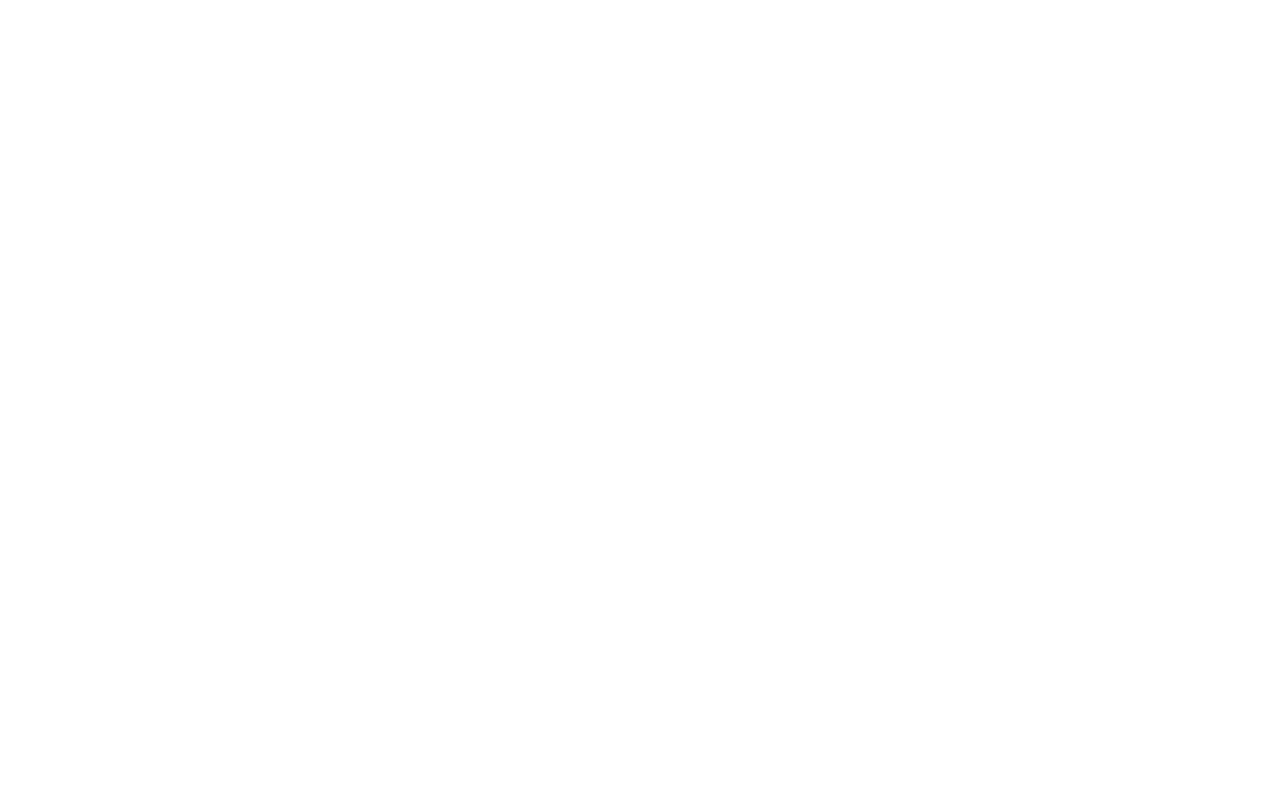
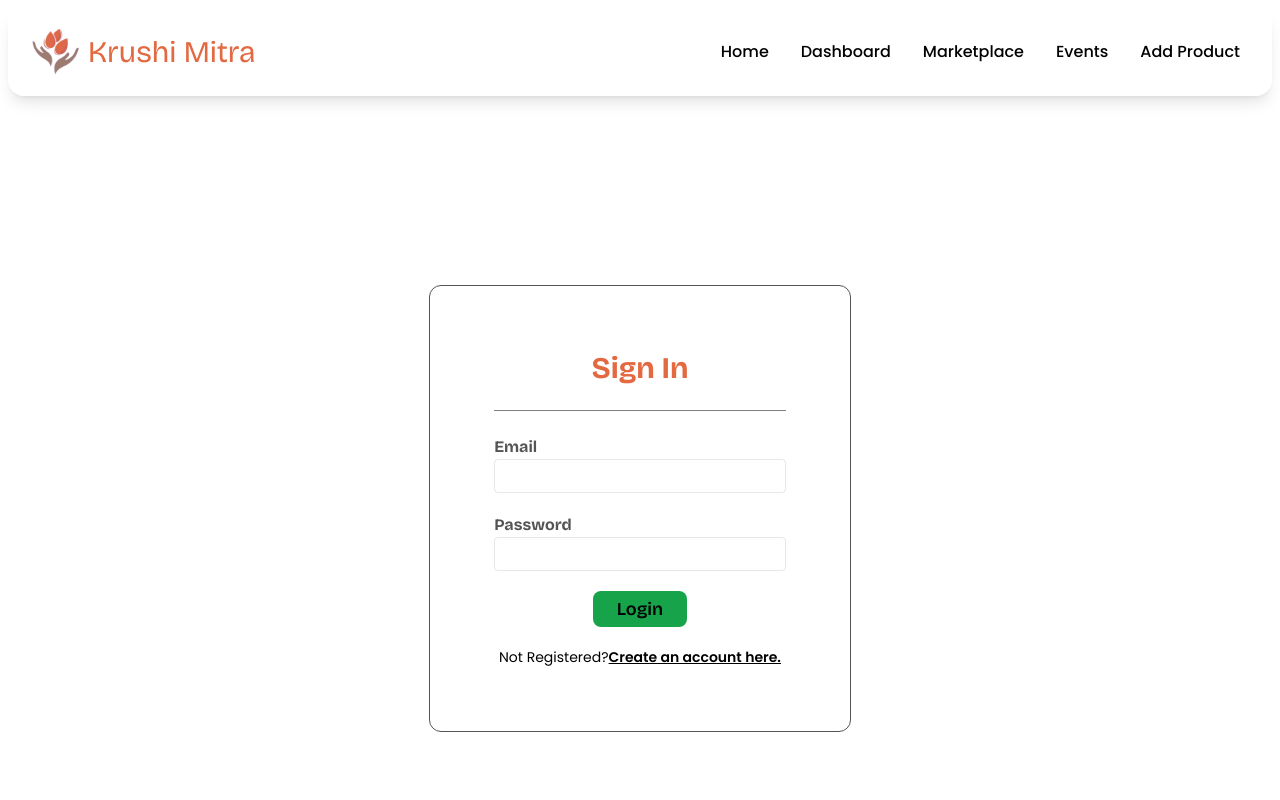
Before and after one commit to zkBOYss/Krushi-Mitra, a React (Vite) app in the folder frontend/: page /sign-in in a window 1280 px wide. Before the commit this address had no page. Shown: the top 800 px of the page. Built offline with nearby package versions, Linux system fonts and the light colour scheme; a web font is replaced by a local one.

Commit message:
Frontend: Sign In page

```diff
--- a/frontend/src/App.jsx
+++ b/frontend/src/App.jsx
@@ -3,6 +3,7 @@ import { Routes, Route, BrowserRouter } from 'react-router-dom'
 import Home from './pages/Home'
 import Register from './pages/Register'
 import Layout from './layout/layout'
+import SignIn from './pages/SignIn'
 
 
 function App() {
@@ -26,6 +27,14 @@ function App() {
             </Layout>
           }
         />
+        <Route
+          path="/sign-in"
+          element={
+            <Layout>
+              <SignIn />
+            </Layout>
+          }
+        />
       </Routes>
     </BrowserRouter>
   )
--- /dev/null
+++ b/frontend/src/pages/SignIn.jsx
@@ -0,0 +1,100 @@
+import { useForm } from "react-hook-form";
+import { Link, useNavigate } from "react-router-dom";
+
+const SignIn = () => {
+	const {
+		register,
+		handleSubmit,
+		formState: { errors },
+	} = useForm();
+
+	const navigate = useNavigate();
+
+	const onSubmit = handleSubmit(async (data) => {
+		const response = await fetch("http://localhost:5000/api/auth/login", {
+			method: "POST",
+			credentials: "include",
+			headers: {
+				"Content-Type": "application/json",
+			},
+			body: JSON.stringify(data),
+		});
+		const body = await response.json();
+
+		if (!response) {
+			alert(body.message);
+			throw new Error(body.message);
+		} else {
+			alert("Login Success!");
+			navigate("/");
+			window.location.reload();
+		}
+		return body;
+	});
+
+	return (
+		<div className="h-screen flex items-center ">
+			<div></div>
+			<form
+				className="flex flex-col gap-5 max-w-md mx-auto border border-lightgray shadow- p-16 rounded-xl"
+				onSubmit={onSubmit}
+			>
+				<h2 className="text-3xl text-lightred font-bold font-grotesk mx-auto">Sign In</h2>
+				{/* Seprator */}
+				<div className="h-px my-1 bg-black bg-opacity-50 border-0 w-full">
+				</div>
+				<label className="text-lightgray font-grotesk text-md font-bold flex-1">
+					Email
+					<input
+						type="email"
+						className="border rounded w-full py-1 px-2 font-normal"
+						{...register("email", {
+							required: "Field is required",
+						})}
+					/>
+					{errors.email && (
+						<span className="text-red-500 text-sm">
+							{errors.email.message}
+						</span>
+					)}
+				</label>
+				<label className="text-lightgray font-grotesk text-md font-bold flex-1">
+					Password
+					<input
+						type="password"
+						className="border rounded w-full py-1 px-2 font-normal"
+						{...register("password", {
+							required: "Field is required",
+							minLength: {
+								value: 6,
+								message: "Password must be atleast 6 characters",
+							},
+						})}
+					/>
+					{errors.password && (
+						<span className="text-red-500 text-sm">
+							{errors.password.message}
+						</span>
+					)}
+				</label>
+				<span className="flex mx-auto">
+					<button
+						type="submit"
+						className="text-lg bg-green-600 py-1 px-6 text-black font-semibold font-grotesk
+					rounded-lg  hover:bg-green-700  hover:text-white"
+					>
+						Login
+					</button>
+				</span>
+				<span className="flex max-sm:flex-col max-sm:items-center text-sm font-poppins mx-auto">
+					Not Registered?{" "}
+					<Link to="/register" className="font-semibold underline">
+						Create an account here.
+					</Link>
+				</span>
+			</form>
+		</div>
+	);
+};
+
+export default SignIn;
```
